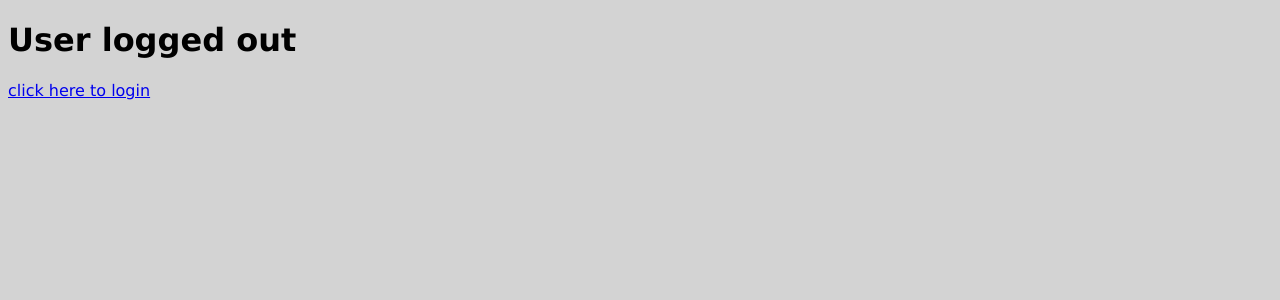
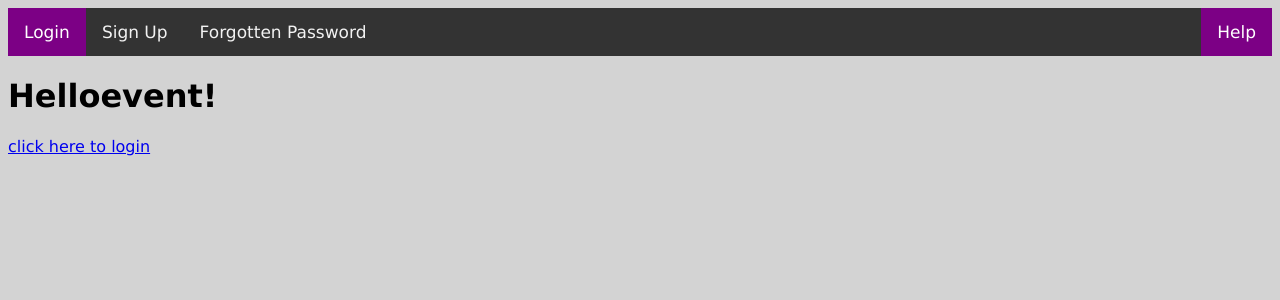
Before and after one commit to milessic/python-portfolio, a Django app: template event_app_2/event_world/events_2/events/templates/home.html in a window 1280 px wide. Shown: the top 300 px of the page. Run offline with Django 3.2, Linux system fonts and the light colour scheme; the template is opened without the code that fills it, so the values that code supplies are empty.

Commit message:
events2.0 change of unauthorized home page

```diff
--- a/event_app_2/event_world/events_2/events/templates/home.html
+++ b/event_app_2/event_world/events_2/events/templates/home.html
@@ -25,7 +25,14 @@
         </div>
 
 {% else%}
-    <h1>User logged out</h1>
+    <div class="topnav">
+        <a class="active" href="/accounts/login/">Login</a>
+        <a href="/accounts/signup/">Sign Up</a>
+        <a href="/forgotten_password/">Forgotten Password</a>
+        <a href="/events_help" class="split" target="_blank" rel="noopener noreferrer">Help</a>
+    </div>
+    <h1>Helloevent!</h1>
     <a href="{% url 'login' %}">click here to login</a>
+
 {% endif %}
 {% endblock %}
```
